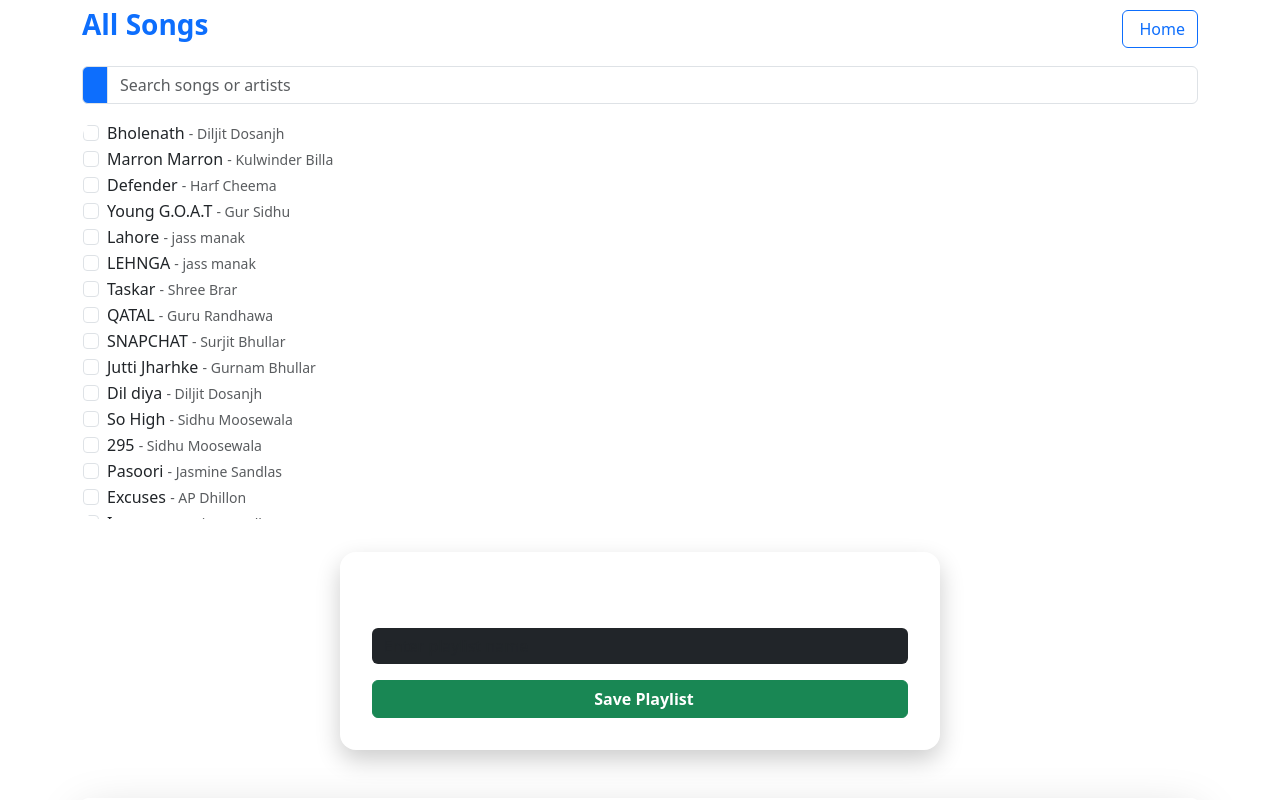
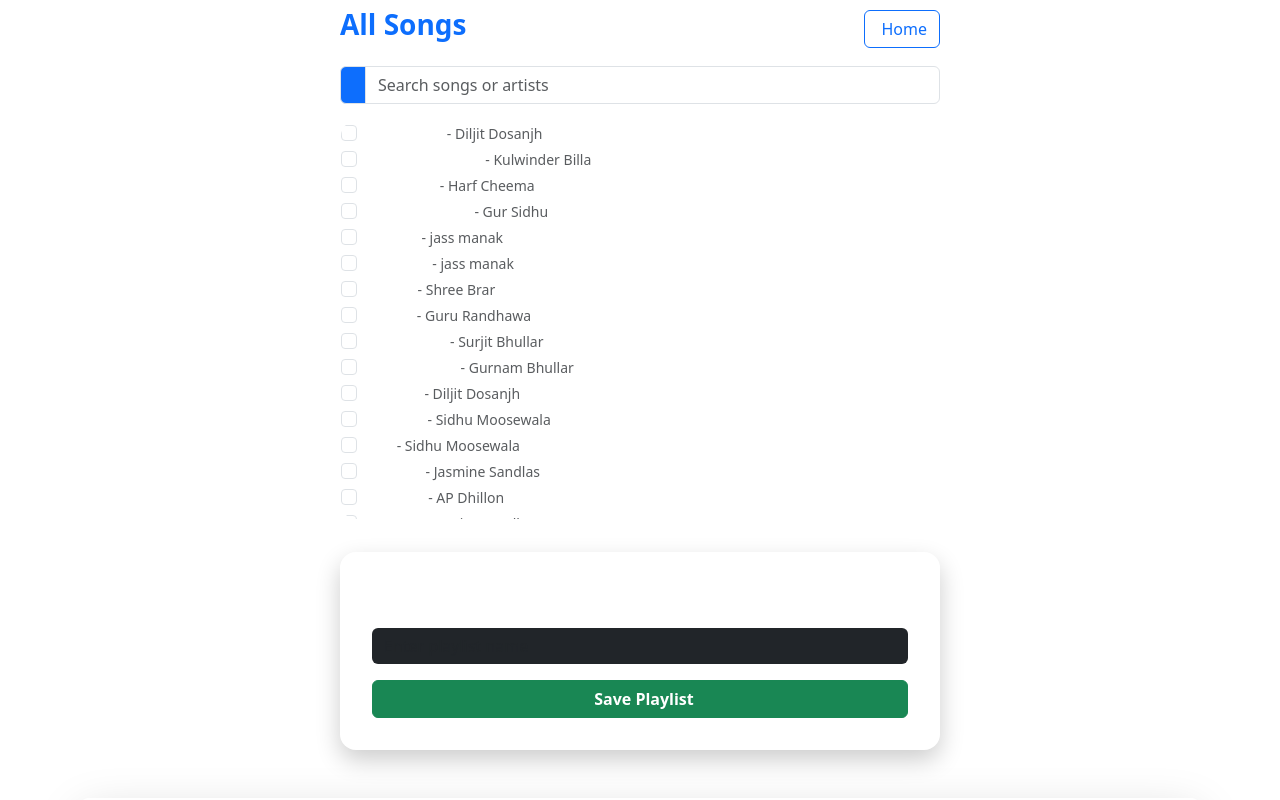
Before and after one commit to teligent-technology/Music-Application, a React (Vite) app in the folder Frontend/: page /playlist in a window 1280 px wide. Shown: the top 800 px of the page. Built offline with nearby package versions, Linux system fonts and the light colour scheme.

Commit message:
some message

```diff
--- a/Frontend/src/Components/Playlist.css
+++ b/Frontend/src/Components/Playlist.css
@@ -129,3 +129,9 @@
     font-size: 0.9rem;
   }
 }
+
+.playlist-container {
+  max-width: 600px;
+  margin: 0 auto;
+  color: #fff;
+}
--- a/Frontend/src/Components/Playlist.jsx
+++ b/Frontend/src/Components/Playlist.jsx
@@ -48,7 +48,10 @@
         />
       </div>
 
-      <div className="song-list">
+      <div className="song-list"
+        style={{ maxHeight: "400px", overflowY: "auto" }}
+
+      >
         {filteredSongs.length > 0 ? (
           filteredSongs.map((song, index) => {
             const isChecked = selectedSongs.some((s) => s.src === song.src);
```
